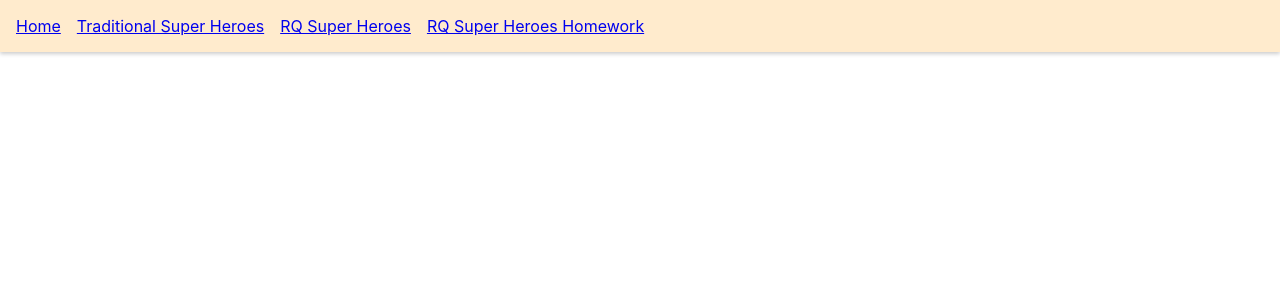
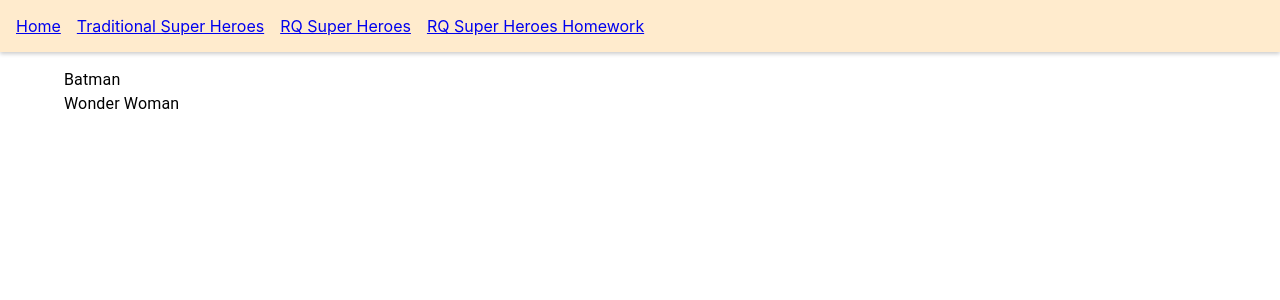
Before and after one commit to luisgcosta-runtimerev/React-Query-Tutorial, a React (Create React App) app: page /rq-dynamic-parallel in a window 1280 px wide. Shown: the top 300 px of the page. Built offline with nearby package versions, Linux system fonts and the light colour scheme; data requests are answered from the project's data file.

Commit message:
Dynamic Parallel Queries

```diff
--- a/src/App.js
+++ b/src/App.js
@@ -8,6 +8,7 @@ import SuperHeroesPage from './components/SuperHeroesPage';
 import RQSuperHeroesHW from './components/RQSuperHeroesHW';
 import RQSuperHero from './components/RQSuperHero';
 import ParallelQueries from './components/ParallelQueries';
+import DynamicParallelQueries from './components/DynamicParallelQueries';
 
 const queryClient = new QueryClient();
 
@@ -39,6 +40,10 @@ function App() {
             <Route path="/rq-super-heroes-hw" element={<RQSuperHeroesHW />} />
             <Route path="/rq-super-heroes/:heroId" element={<RQSuperHero />} />
             <Route path="/rq-parallel" element={<ParallelQueries />} />
+            <Route
+              path="/rq-dynamic-parallel"
+              element={<DynamicParallelQueries heroIds={[1, 3]} />}
+            />
           </Routes>
         </div>
       </Router>
--- /dev/null
+++ b/src/components/DynamicParallelQueries.js
@@ -0,0 +1,25 @@
+/* eslint-disable react/prop-types */
+import { Container, Typography } from '@mui/material';
+import axios from 'axios';
+import React from 'react';
+import { useQueries } from 'react-query';
+
+const fetchSuperHero = (heroId) =>
+  axios.get(`http://localhost:8000/superheroes/${heroId}`);
+
+export default function DyanmicParallelQueries({ heroIds }) {
+  const queryResults = useQueries(
+    heroIds.map((id) => ({
+      queryKey: ['super-hero', id],
+      queryFn: () => fetchSuperHero(id)
+    }))
+  );
+
+  return (
+    <Container>
+      {queryResults.map((arr) => (
+        <Typography key={arr.data?.data.id}>{arr.data?.data.name}</Typography>
+      ))}
+    </Container>
+  );
+}
```
